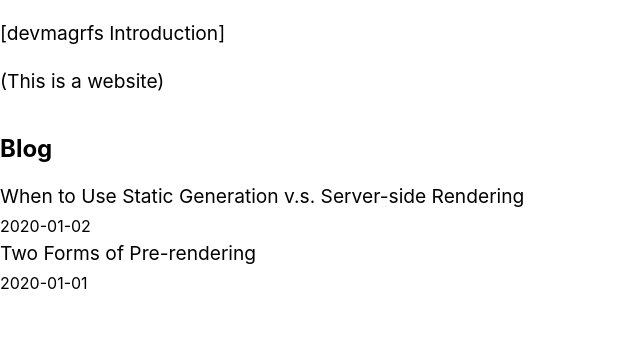
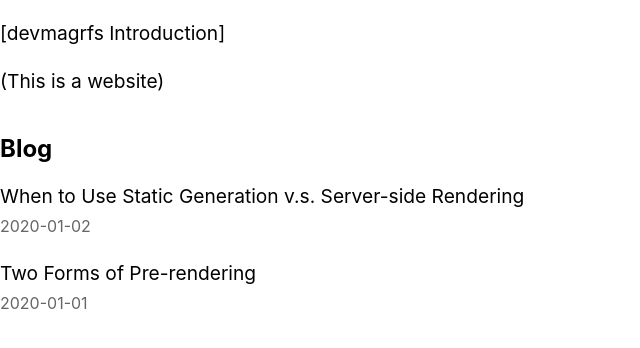
Before and after one commit to devmagrfs/nextjs-typescript, a Next.js app: page / in a window 1280 px wide. Shown: the top 348 px of the page, without its empty margins (0-640 px from the left). Built offline with nearby package versions, Linux system fonts and the light colour scheme.

Commit message:
style: 포스트 리스트 스타일링

```diff
--- a/styles/Home.module.css
+++ b/styles/Home.module.css
@@ -18,3 +18,11 @@
 	margin: 0;
 	padding: 0;
 }
+
+.listItem {
+	margin: 0 0 1.25rem;
+}
+
+.lightText {
+	color: #666;
+}
```
